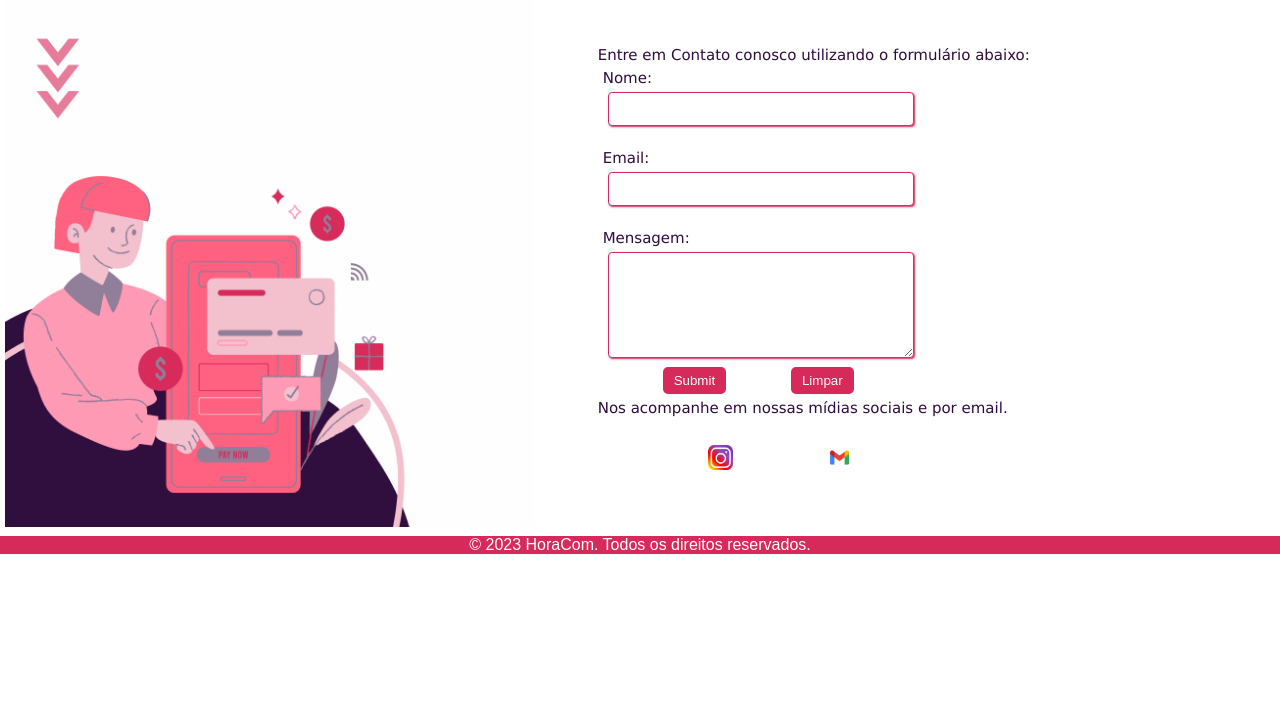
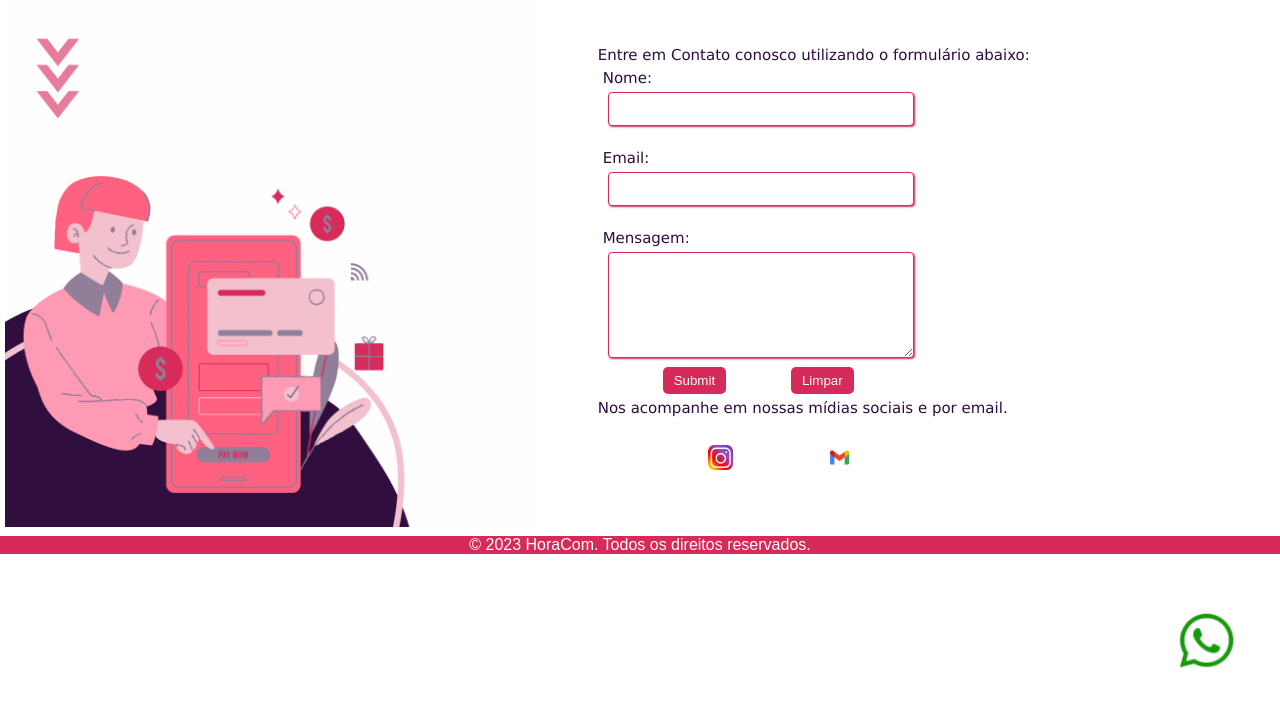
Before and after one commit to gti-ifpr/HoraCom, a Flask app: page /contato in a window 1280 px wide. Shown: the part 89-800 px from the top of the page. Run offline with Flask 3, Linux system fonts and the light colour scheme.

Commit message:
Update contato.html

```diff
--- a/horacomsite/templates/contato.html
+++ b/horacomsite/templates/contato.html
@@ -46,6 +46,13 @@
       </form>
       <p>Nos acompanhe em nossas mídias sociais e por email.</p><br>
       <p><a href="https://www.instagram.com/_horacom/"><img class="insta" src="{{ url_for('static', filename='images/logoinsta.jpg') }}" alt="insta"></a> <a href="mailto:horacomgti@gmail.com"><img class="gmail" src="{{ url_for('static', filename='images/gmail.png') }}" alt="gmail"></a></p>
+    <!-- SUBSTITUIR PARA OUTRO NUMERO PARA TESTE DEIXEI O MEU /FER-->
+     <div class="wats">
+     <a href="https://wa.me/5541996312532" target="_blank" >
+      <img src="{{ url_for('static', filename='images/wats.png') }}" alt="WhatsApp">
+    </a>
+    </div>
+  </p>
     </aside>
   </main>
 
```
